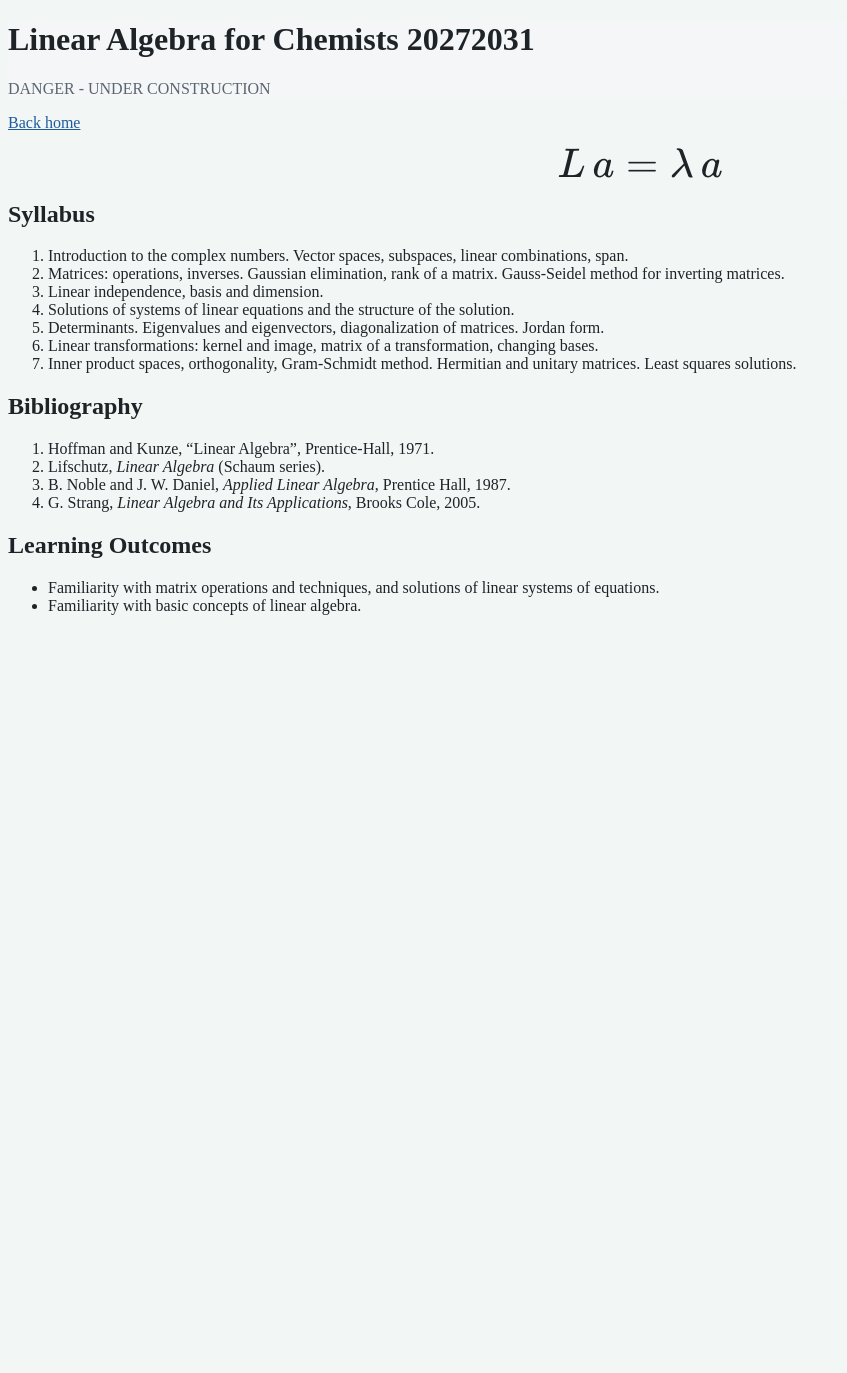
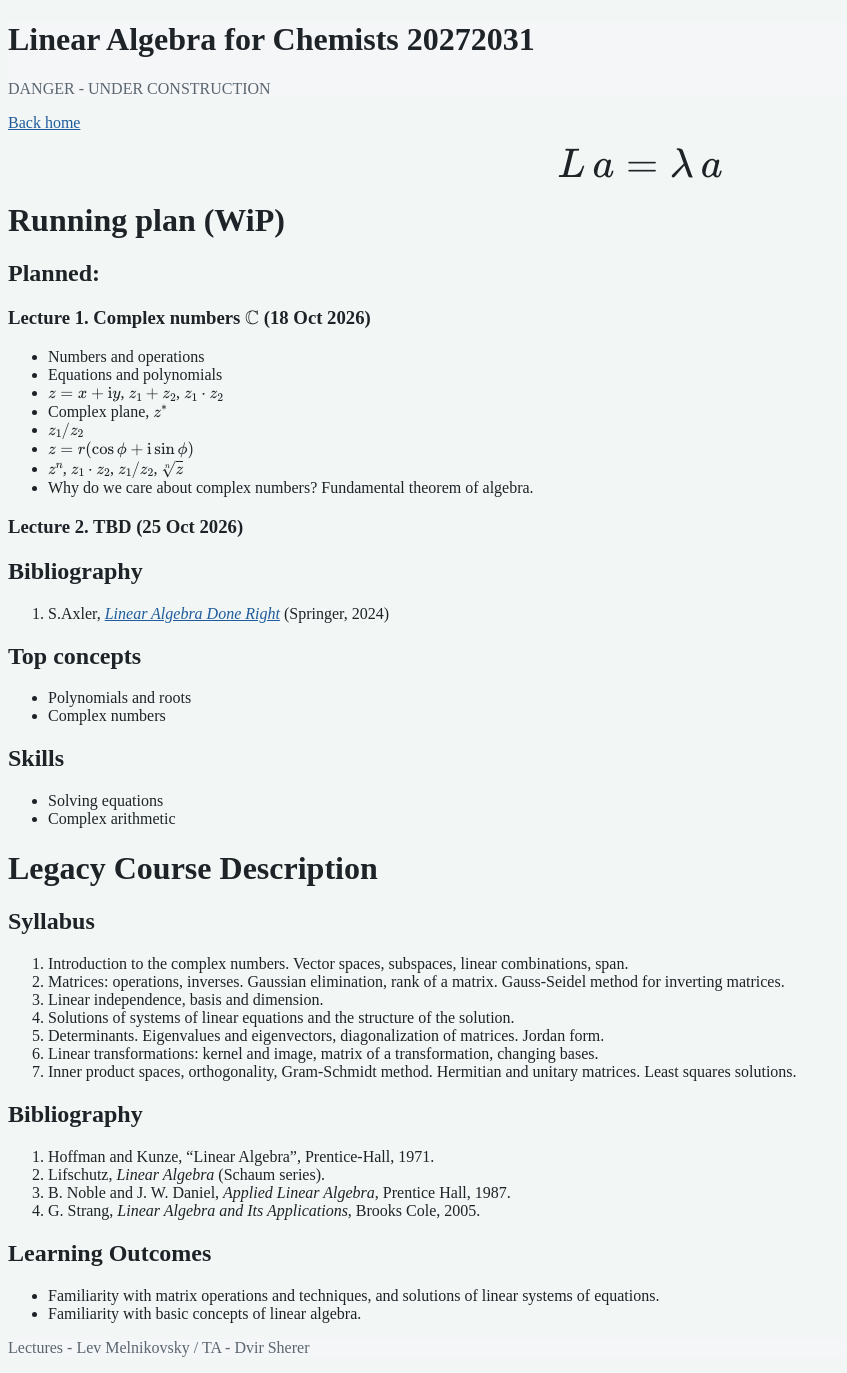
Before and after one commit to melnikovsky/wsos, a Jekyll site: the page built from courses/20272031.md, in a window 1280 px wide. Shown: the whole page, without its empty margins (0-847 px from the left). Built offline with Jekyll 4.4.1, drawn with Linux system fonts in a browser that asks for light colours; before the commit the page ends 900 px from its top, so only the background shows below that.

Commit message:
Plan Lecture 1
Squashed commit from dev

```diff
--- a/courses/20272031.md
+++ b/courses/20272031.md
@@ -4,12 +4,46 @@ title: Linear Algebra
 heading: Linear Algebra for Chemists 20272031
 lead: DANGER - UNDER CONSTRUCTION
 show_back_home: true
-# footer: Lecturer / TA
+footer: Lectures - Lev Melnikovsky / TA - Dvir Sherer
 ---
 
 $$
 \Huge L\, a = \lambda \, a
 $$
+
+# Running plan (WiP)
+
+## Planned:
+
+### Lecture 1. Complex numbers $\mathbb{C}$ (18 Oct 2026)
+
+* Numbers and operations
+* Equations and polynomials
+* $z=x+\mathrm{i}y$, $z_1+z_2$, $z_1 \cdot z_2$
+* Complex plane, $z^*$
+* $z_1 / z_2$
+* $z=r(\cos\phi + \mathrm{i}\sin\phi)$
+* $z^n$,  $z_1 \cdot z_2$, $z_1 / z_2$, $\sqrt[n]{z}$
+* Why do we care about complex numbers? Fundamental theorem of algebra.
+
+### Lecture 2. TBD (25 Oct 2026)
+
+## Bibliography
+
+1. S.Axler, [_Linear Algebra Done Right_](https://linear.axler.net/) (Springer, 2024)
+
+
+## Top concepts
+
+- Polynomials and roots
+- Complex numbers
+
+## Skills
+
+- Solving equations
+- Complex arithmetic
+
+# Legacy Course Description
 
 ## Syllabus
 
```
